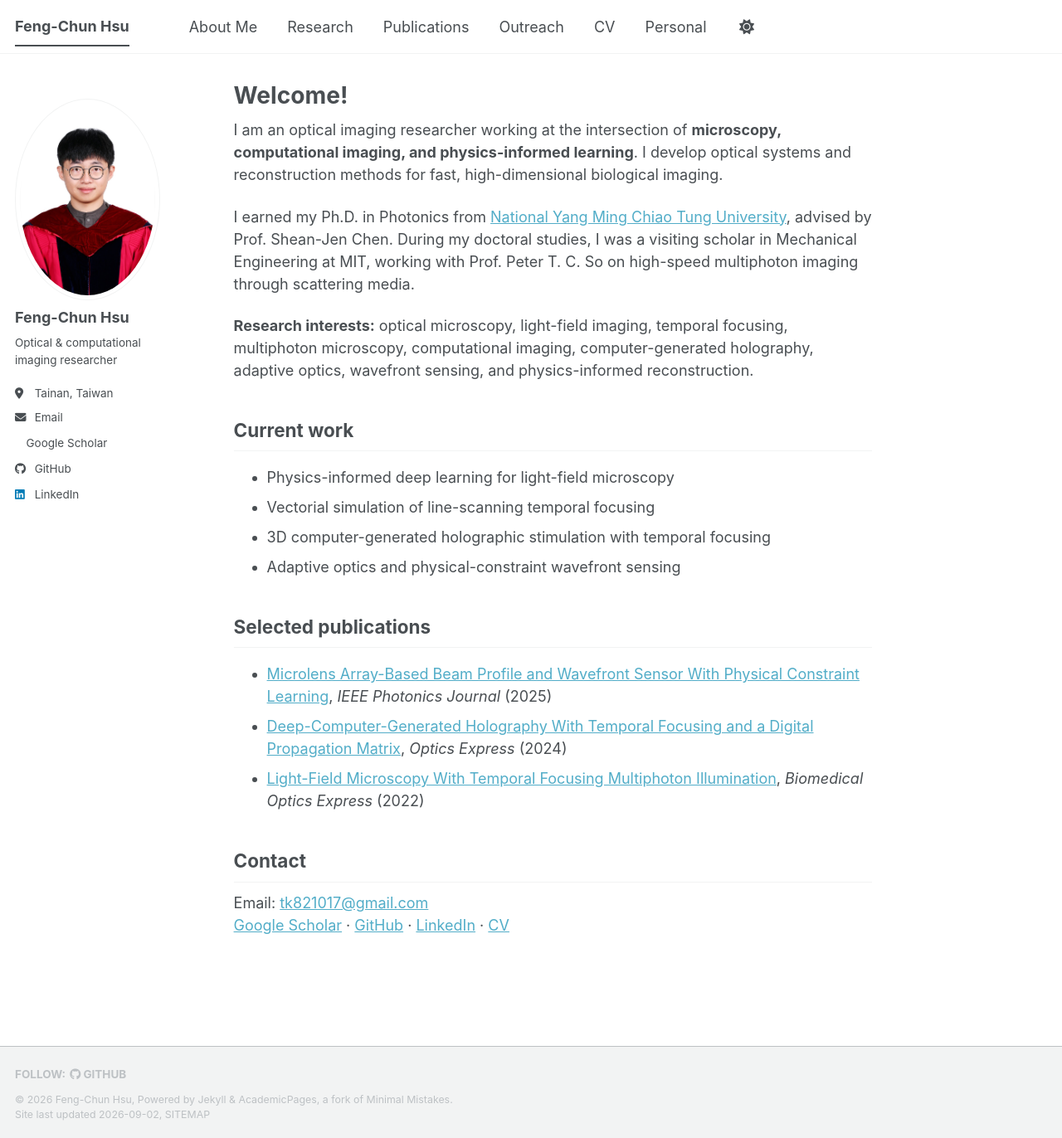
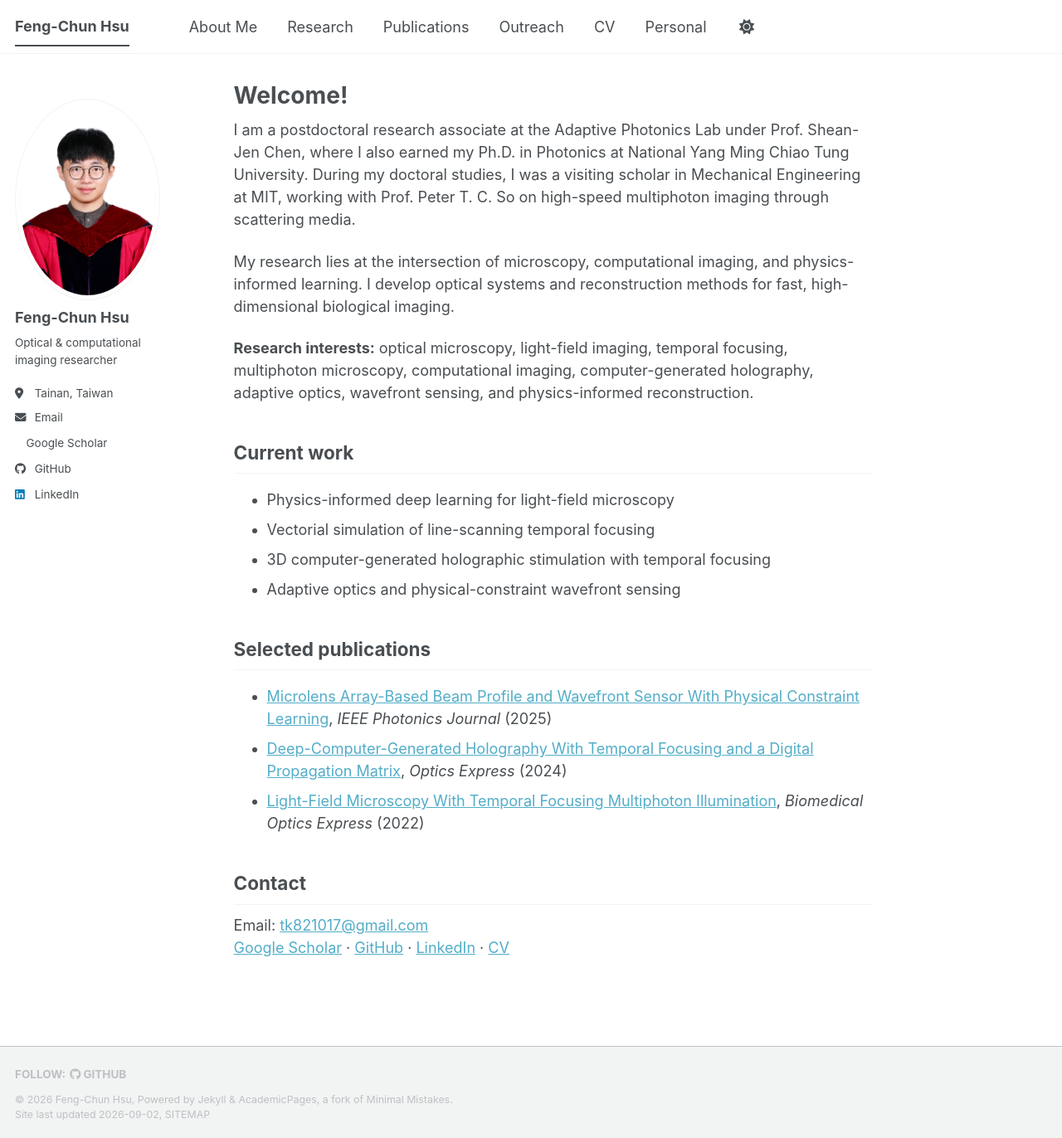
Before and after one commit to fch013/fch013.github.io, a Jekyll site: the page built from _pages/about.md, in a window 1280 px wide and 1372 px high. Shown: the whole window at 83% size. Built offline with Jekyll 4.4.1, drawn with Linux system fonts in a browser that asks for light colours; a style sheet for code colours, icons or effects is not loaded.

Commit message:
Update about.md

```diff
--- a/_pages/about.md
+++ b/_pages/about.md
@@ -1,16 +1,16 @@
 ---
 permalink: /
 title: "Welcome!"
-excerpt: "Feng-Chun Hsu — optical and computational imaging researcher"
+excerpt: "Feng-Chun Hsu"
 author_profile: true
 redirect_from:
   - /about/
   - /about.html
 ---
 
-I am an optical imaging researcher working at the intersection of **microscopy, computational imaging, and physics-informed learning**. I develop optical systems and reconstruction methods for fast, high-dimensional biological imaging.
+I am a postdoctoral research associate at the Adaptive Photonics Lab under Prof. Shean-Jen Chen, where I also earned my Ph.D. in Photonics at National Yang Ming Chiao Tung University. During my doctoral studies, I was a visiting scholar in Mechanical Engineering at MIT, working with Prof. Peter T. C. So on high-speed multiphoton imaging through scattering media.
 
-I earned my Ph.D. in Photonics from [National Yang Ming Chiao Tung University](https://www.nycu.edu.tw/), advised by Prof. Shean-Jen Chen. During my doctoral studies, I was a visiting scholar in Mechanical Engineering at MIT, working with Prof. Peter T. C. So on high-speed multiphoton imaging through scattering media.
+My research lies at the intersection of microscopy, computational imaging, and physics-informed learning. I develop optical systems and reconstruction methods for fast, high-dimensional biological imaging.
 
 **Research interests:** optical microscopy, light-field imaging, temporal focusing, multiphoton microscopy, computational imaging, computer-generated holography, adaptive optics, wavefront sensing, and physics-informed reconstruction.
 
```
